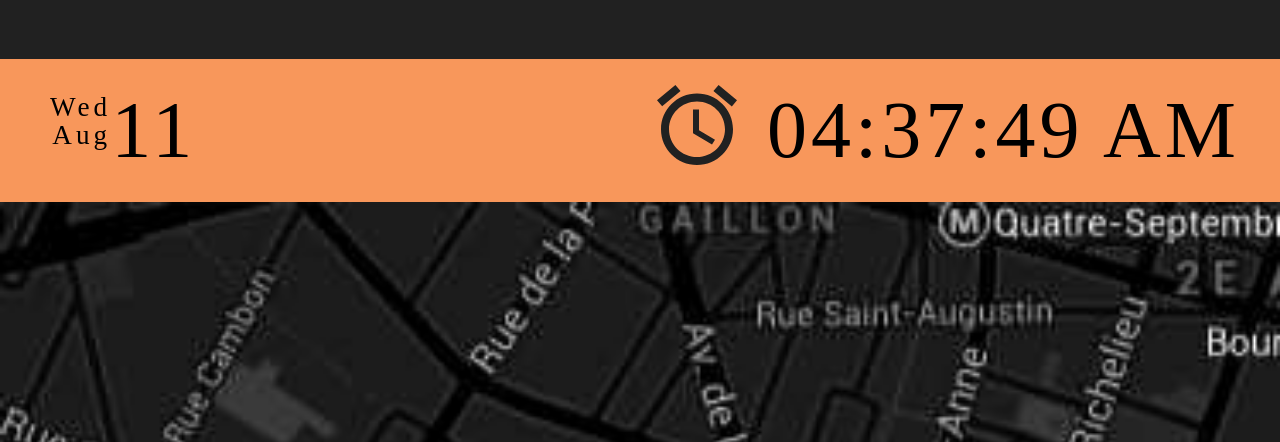
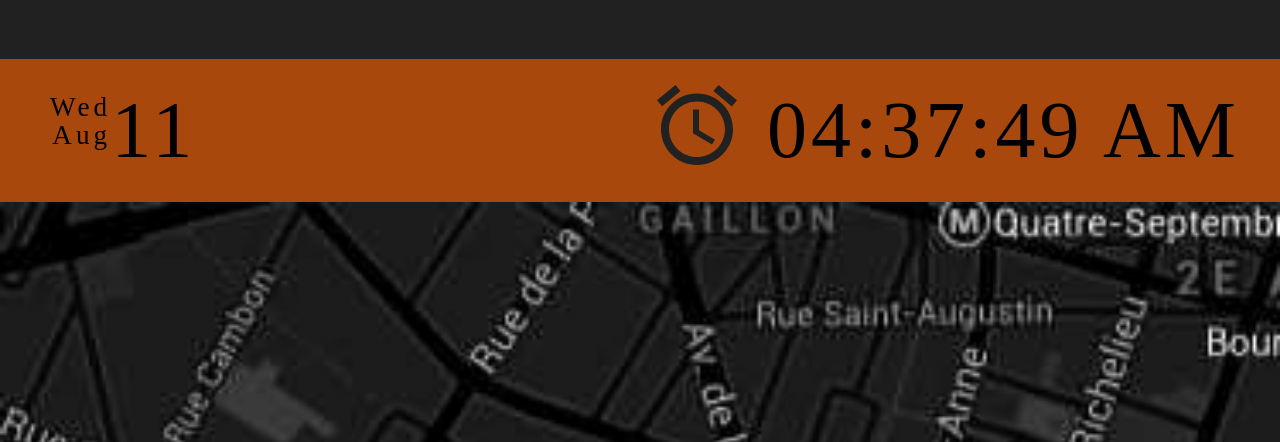
Before and after one commit to cs160-summer-2021/final-project-team12, a Django app: page /draw/set/ in a window 1280 px wide. Shown: the part 180-622 px from the top of the page. Run offline with Django 3.2, Linux system fonts and the light colour scheme; some web fonts are replaced.

Commit message:
Fixed Date & Time background color

```diff
--- a/draw/templates/draw/set.html
+++ b/draw/templates/draw/set.html
@@ -53,6 +53,22 @@
             height: 6vh;
             width: 100vw;
             background-color: #f45e00a4;
+            z-index: 998;
+            display: flex;
+            flex-direction: row;
+            justify-content: space-between;
+            align-items: center;
+            letter-spacing: 4px;
+            font-family: Armata;
+        }
+
+        .time_back {
+            position: fixed;
+            top: 10vh;
+            left: 0;
+            height: 6vh;
+            width: 100vw;
+            background-color: #212121;
             z-index: 998;
             display: flex;
             flex-direction: row;
@@ -261,10 +277,12 @@
 </head>
 <body>
     <!--top bar-->
-    <div class="top">
+    <div class="top" >
         <img class="top-button" src="{% static '/img/logo.svg'%}" height="80px"/>
         <img class="top-button" src="{% static '/img/profile-icon.svg'%}" height="80px"/>
     </div>
+
+    <div class="time_back"></div>
 
     <!--inside-->
     <div class="time">
```
